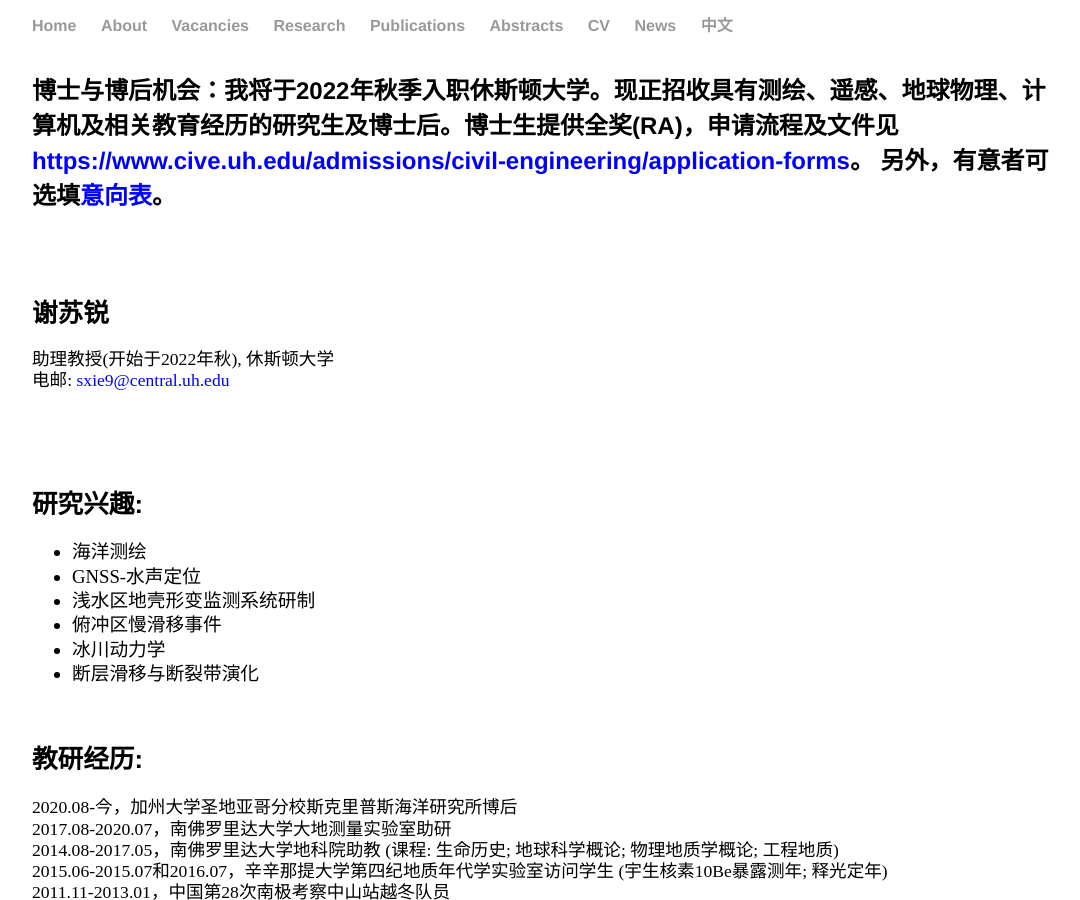
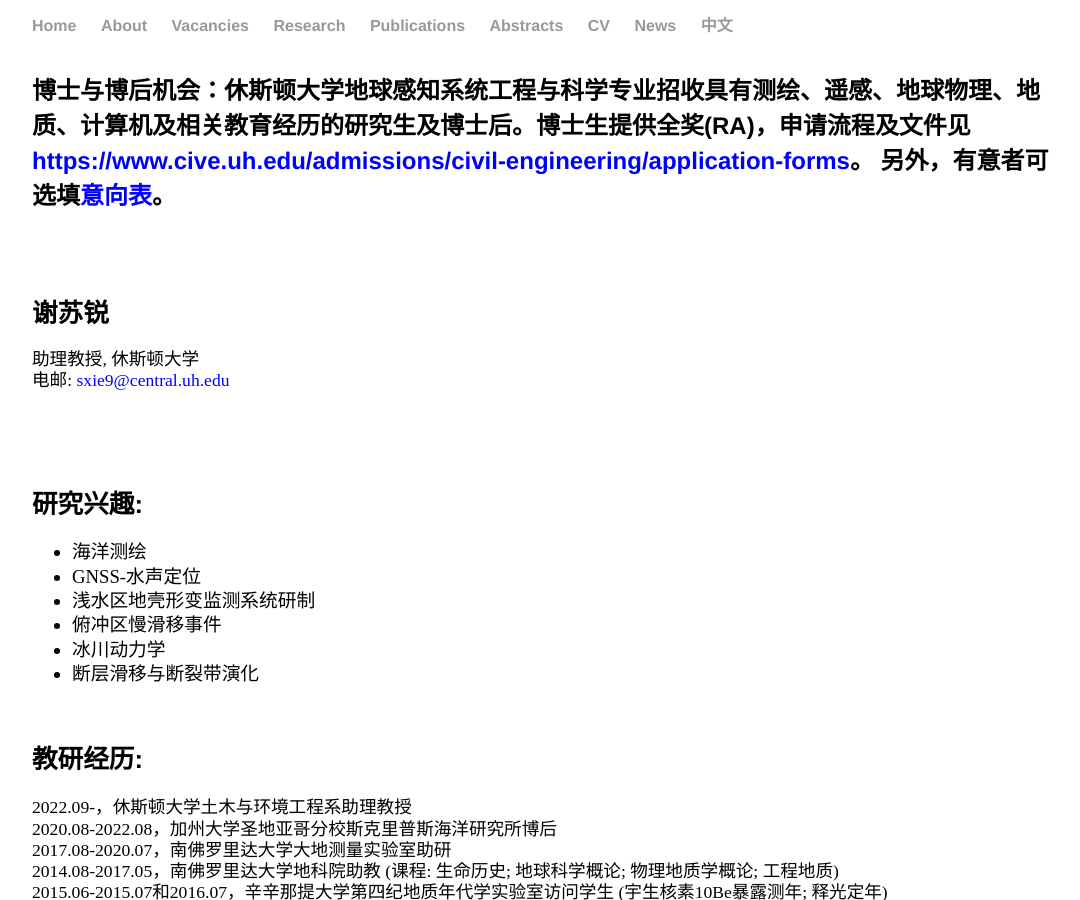
Before and after one commit to suruixie/suruixie.github.io, a Jekyll site: the page built from Chinese/index.html, in a window 1280 px wide and 900 px high. Shown: the whole window, without its empty margins (96-1176 px from the left). Built offline with Jekyll 4.4.1, drawn with Linux system fonts in a browser that asks for light colours; a style sheet for code colours, icons or effects is not loaded.

Commit message:
Update index.html

```diff
--- a/Chinese/index.html
+++ b/Chinese/index.html
@@ -7,13 +7,13 @@ title: 苏锐的中文页面
 
 
 <body>
-	<h4 style="margin-top:1.5em; margin-bottom:1.2em; font-size:1.5em;">博士与博后机会：我将于2022年秋季入职休斯顿大学。现正招收具有测绘、遥感、地球物理、计算机及相关教育经历的研究生及博士后。博士生提供全奖(RA)，申请流程及文件见<a href="https://www.cive.uh.edu/admissions/civil-engineering/application-forms" style="color:#0000FF;">https://www.cive.uh.edu/admissions/civil-engineering/application-forms</a>。
+	<h4 style="margin-top:1.5em; margin-bottom:1.2em; font-size:1.5em;">博士与博后机会：休斯顿大学地球感知系统工程与科学专业招收具有测绘、遥感、地球物理、地质、计算机及相关教育经历的研究生及博士后。博士生提供全奖(RA)，申请流程及文件见<a href="https://www.cive.uh.edu/admissions/civil-engineering/application-forms" style="color:#0000FF;">https://www.cive.uh.edu/admissions/civil-engineering/application-forms</a>。
 		另外，有意者可选填<a href="https://forms.office.com/Pages/ResponsePage.aspx?id=vboLF_CikEytSw6PDwxCWfDPu5d49wZLkqS7gRDyh3VUOUdSR08zOTkwMUpBUDRSNlNNMTIwNjhRVy4u" style="color:#0000FF;">意向表</a>。</h4>
 	<br>
     <div class="Chinese">
         <div class="sideText">
 	    <h4 style="margin-bottom:0.1em;">谢苏锐</h4>
-            <p style="line-height: 120%;">助理教授(开始于2022年秋), 休斯顿大学<br>
+            <p style="line-height: 120%;">助理教授, 休斯顿大学<br>
             电邮:
 		<a href="mailto:sxie9@central.uh.edu" style="color:#0000FF;">sxie9@central.uh.edu</a> <br>
             </p>
@@ -32,7 +32,8 @@ title: 苏锐的中文页面
 	</div>
 	<div class="sideText">
 	    <h4 style="margin-top:2em;margin-bottom:0.2em;">教研经历: </h4>
-            <p style="line-height: 120%;">2020.08-今，加州大学圣地亚哥分校斯克里普斯海洋研究所博后<br>
+            <p style="line-height: 120%;">2022.09-，休斯顿大学土木与环境工程系助理教授<br>
+            2020.08-2022.08，加州大学圣地亚哥分校斯克里普斯海洋研究所博后<br>
             2017.08-2020.07，南佛罗里达大学大地测量实验室助研<br>
 	    2014.08-2017.05，南佛罗里达大学地科院助教 (课程: 生命历史; 地球科学概论; 物理地质学概论; 工程地质)<br>
             2015.06-2015.07和2016.07，辛辛那提大学第四纪地质年代学实验室访问学生 (宇生核素10Be暴露测年; 释光定年)<br>
```
